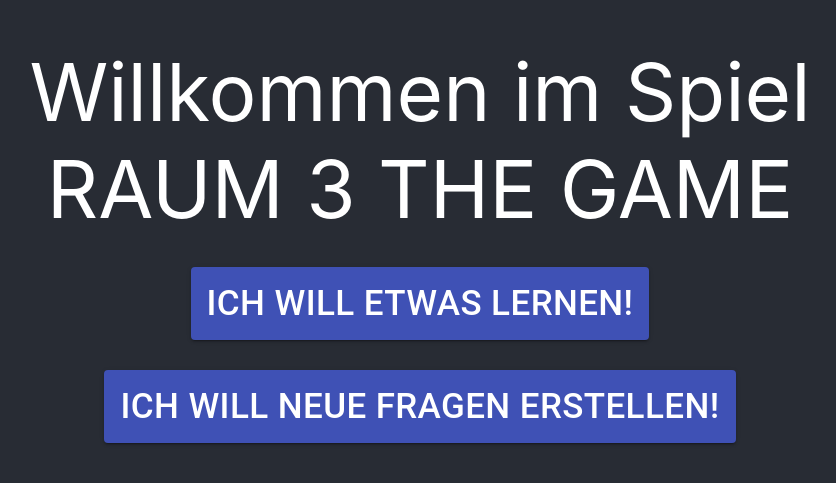
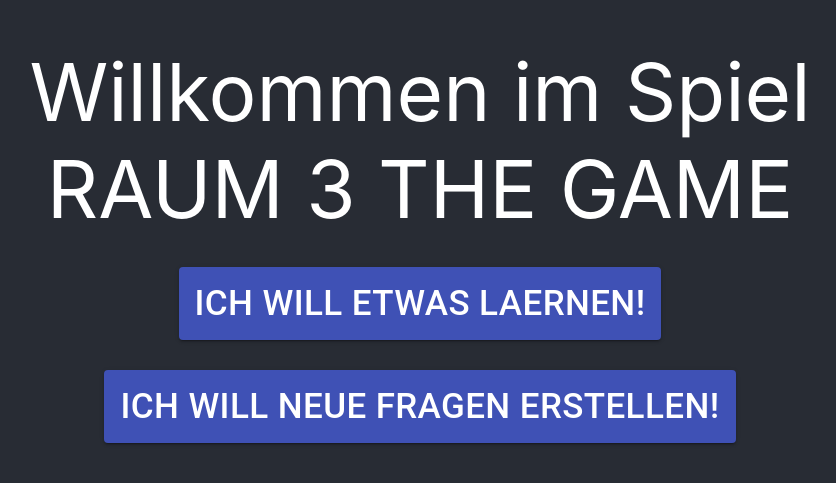
Before and after one commit to itf191-raum3/raum3-thegame, a React (Create React App) app in the folder frontend/: page / in a window 1280 px wide. Shown: the part 157-640 px from the top of the page, without its empty margins (220-1056 px from the left). Built offline with nearby package versions, Linux system fonts and the light colour scheme.

Commit message:
NICE TOTALLY USEFUL CHANGE

```diff
--- a/frontend/src/widgets/welcome/WelcomePage.tsx
+++ b/frontend/src/widgets/welcome/WelcomePage.tsx
@@ -52,7 +52,7 @@ export function WelcomePage(props: WelcomePageProps) {
       </Slide>
       <WelcomePageButton
         dir="right"
-        label="Ich will etwas lernen!"
+        label="Ich will etwas lAErnen!"
         switchState={() => switchState(AppStateEnum.EXERCISES)}
         visible={visible}
       />
```
